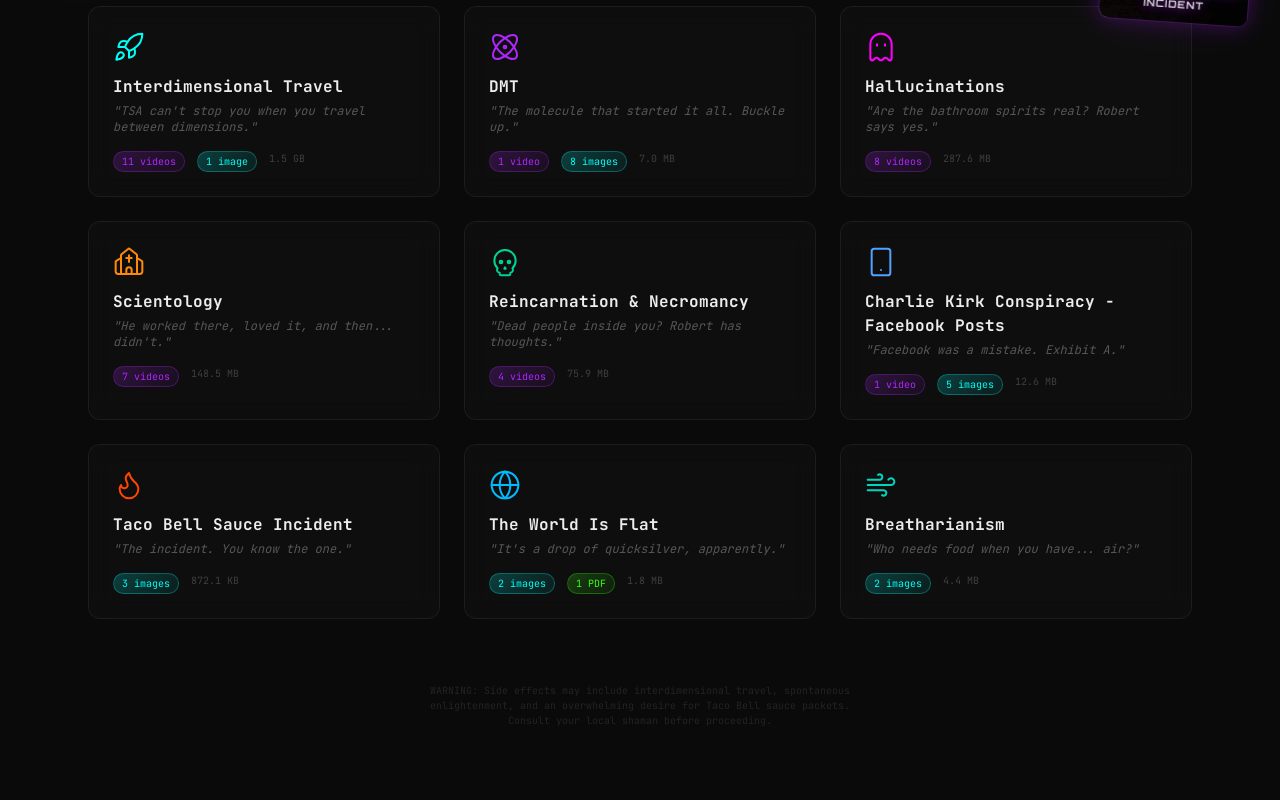
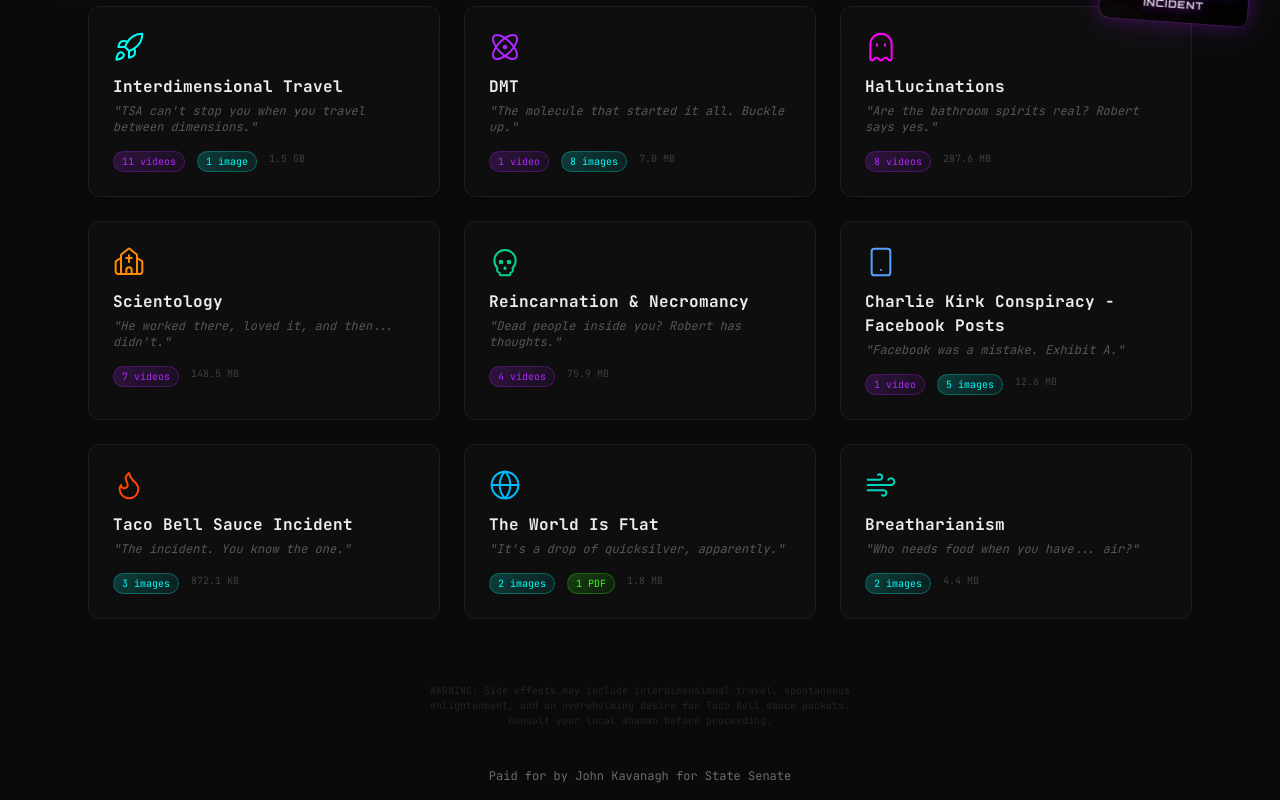
Before and after one commit to wombatoperator/rw, a Next.js app: page / in a window 1280 px wide. Shown: the part 871-1671 px from the top of the page. Before the commit the page ends 1623 px from the top, so only its background shows below. Built offline with nearby package versions, Linux system fonts and the light colour scheme.

Commit message:
Add campaign disclaimer footer
Paid for by John Kavanagh for State Senate — required disclaimer displayed site-wide via root layout.

https://claude.ai/code/session_01E95YPafiV66CeCBf3Cr3qU

```diff
--- a/src/app/layout.tsx
+++ b/src/app/layout.tsx
@@ -43,6 +43,9 @@ export default function RootLayout({
         <div className="dmt-bg" />
         <div className="relative z-10 flex flex-col min-h-screen">
           {children}
+          <footer className="text-center py-4 text-white/40 text-xs font-mono">
+            Paid for by John Kavanagh for State Senate
+          </footer>
         </div>
         <Analytics />
       </body>
```
